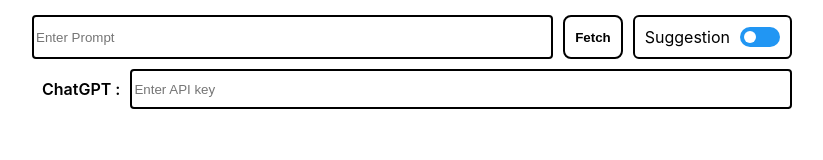
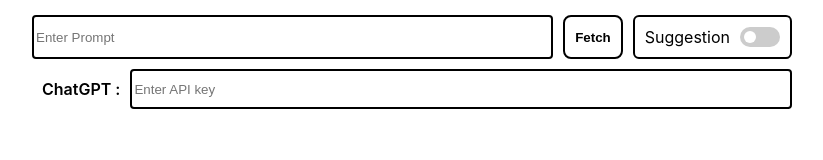
Before and after one commit to mkmuduli/chat-gpt-demo, a React (Create React App) app: page / in a window 1280 px wide. Shown: the top 160 px of the page, without its empty margins (228-1051 px from the left). Built offline with nearby package versions, Linux system fonts and the light colour scheme; the HTML template or start-up script is replaced by a standard one.

Commit message:
header dyncmic done

```diff
--- a/src/App.js
+++ b/src/App.js
@@ -3,12 +3,24 @@ import './comp/header.css';
 import './comp/imageList.css';
 import './comp/switch.css'
 import Header  from './comp/Header';
+import { useState } from 'react';
 // import ImageList from './comp/ImageList';
 
 function App() {
+
+  const [type,setType] = useState("image");
+
+  const handleTypeChange = (val) =>{
+    setType(val)
+  }
+
+  const handleFetch = (data)=>{
+    console.log("mk",data)
+  }
+
   return (
     <main className="main-container">
-      <Header />
+      <Header type={type} onTypeChange={handleTypeChange} onFetch={handleFetch} />
       {/* <ImageList /> */}
     </main>
   );
--- a/src/comp/Header.jsx
+++ b/src/comp/Header.jsx
@@ -1,17 +1,33 @@
+import { useState } from "react";
 import Switch from "./Switch"
 
 
-const Header = () => {
+const Header = ({ type, onTypeChange, onFetch }) => {
+
+    const [apiKey, setApiKey] = useState('');
+    const [prompt, setPrompt] = useState('');
+
+    const handlePromptChange = (e) => { setPrompt(e.target.value) }
+    const handleApiChange = (e) => { setApiKey(e.target.value) }
+
+    const handleTypeChange = (e) => {
+        onTypeChange(e.target.checked === true ? 'suggestion': 'image')
+    }
+
+    const handleFetchClick = () => {
+        onFetch({ apiKey, prompt })
+    }
+
     return (
         <section className="header" >
             <div className="search" >
-                <input className="search__input" placeholder="Enter Prompt" />
-                <button className="search__btn" > Fetch </button>
-                <Switch />
+                <input className="search__input" placeholder="Enter Prompt" value={prompt} onChange={handlePromptChange} />
+                <button className="search__btn" onClick={handleFetchClick} > Fetch </button>
+                <Switch value={type !== "image"} onChange={handleTypeChange} />
             </div>
             <div className="api__container" >
                 <span>ChatGPT :</span>
-                <input className="search__input" placeholder="Enter API key" />
+                <input className="search__input" placeholder="Enter API key" value={apiKey} onChange={handleApiChange} />
             </div>
 
         </section>
--- a/src/comp/Switch.jsx
+++ b/src/comp/Switch.jsx
@@ -1,10 +1,10 @@
- const Switch = () => {
+ const Switch = ({value, onChange}) => {
     return (
         <div className="switcher" >
             Suggestion
-            <label class="switch">
-                <input type="checkbox" />
-                <span class="slider round"></span>
+            <label className="switch">
+                <input type="checkbox" checked={value} onChange={onChange} />
+                <span className="slider round"></span>
             </label>
         </div>
 
--- a/src/comp/switch.css
+++ b/src/comp/switch.css
@@ -32,7 +32,7 @@
   left: 0;
   right: 0;
   bottom: 0;
-    background-color: #2196F3;
+  background-color: #ccc;
   -webkit-transition: .4s;
   transition: .4s;
 }
```
Also changed, not shown: public/manifest.json. Lines whose indentation alone changed are shown as unchanged.
